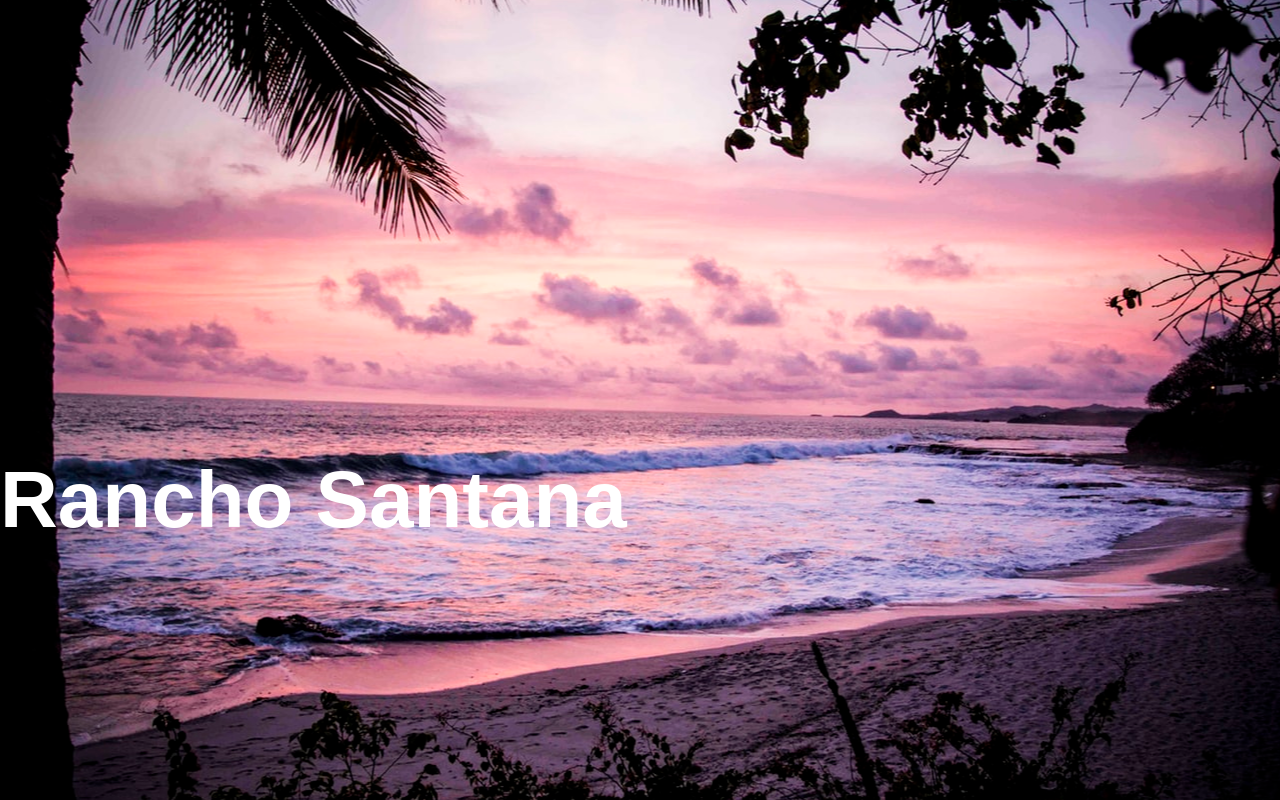
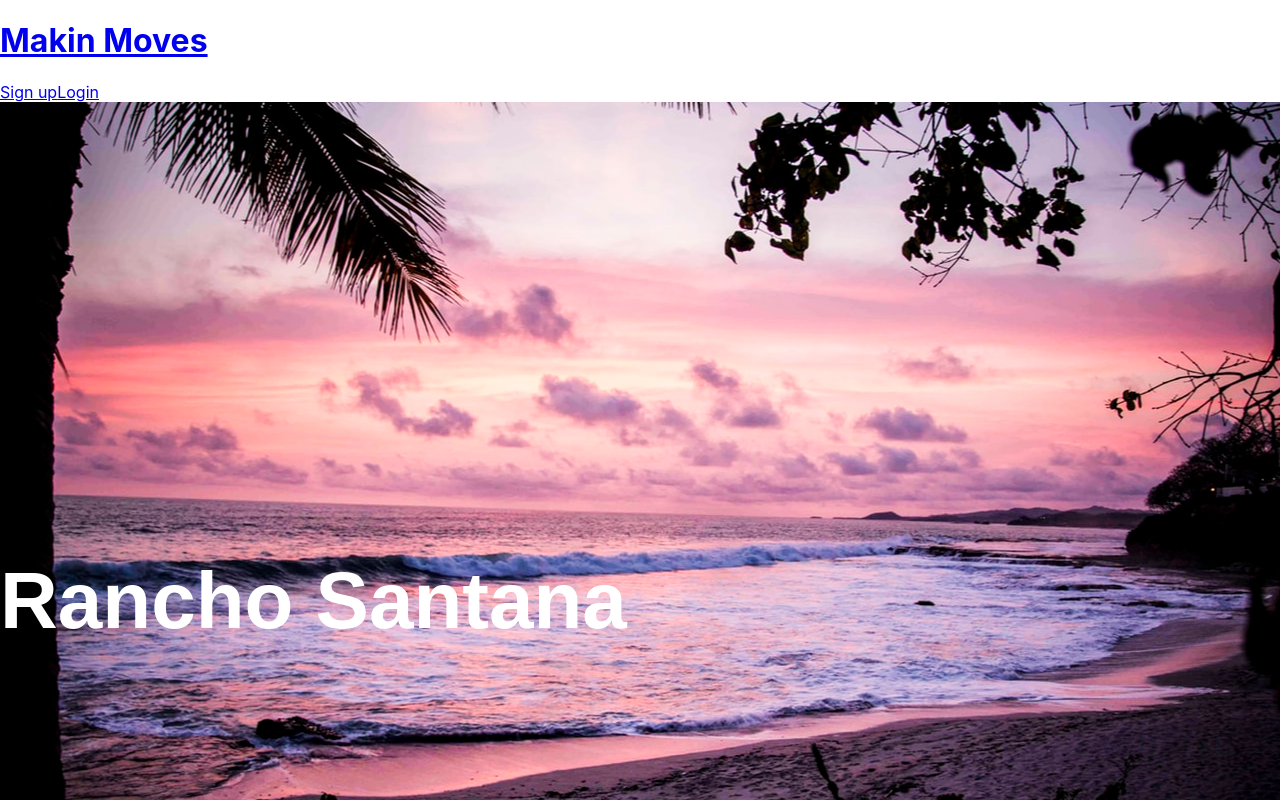
Before and after one commit to HowardLee2022/Makin-Moves-fe, a React (Create React App) app: page / in a window 1280 px wide. Shown: the top 800 px of the page. Built offline with nearby package versions, Linux system fonts and the light colour scheme.

Commit message:
simple nav

```diff
--- a/src/App.js
+++ b/src/App.js
@@ -5,6 +5,7 @@
 import MyTrip from "./pages/mytrip";
 import AddTrip from "./pages/addtrip";
 import Register from "./pages/Register";
+import Nav from "./components/Nav"
 
 import API from "./utils/API";
 
@@ -18,6 +19,7 @@
     return (
       <Container>
           <BrowserRouter>
+          <Nav/>
        <Routes>
          <Route path="/" element={<Home/>}/>
          <Route path="/mytrips" element={<MyTrip/>}/>
--- /dev/null
+++ b/src/components/Nav/index.js
@@ -0,0 +1,20 @@
+import { NavLink } from "react-router-dom";
+import React from 'react';
+
+const Nav = () => {
+
+    return (
+
+        <div>
+            <div>
+                <NavLink to="/"><h1>Makin Moves</h1></NavLink>
+                <NavLink to="/Register">Sign  up</NavLink>
+                <NavLink to="/login">Login</NavLink>
+            </div>
+        </div>
+
+    )
+
+}
+
+export default Nav
```
